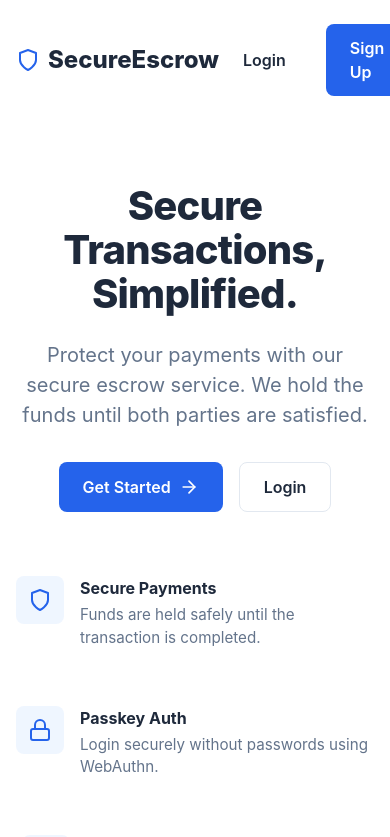
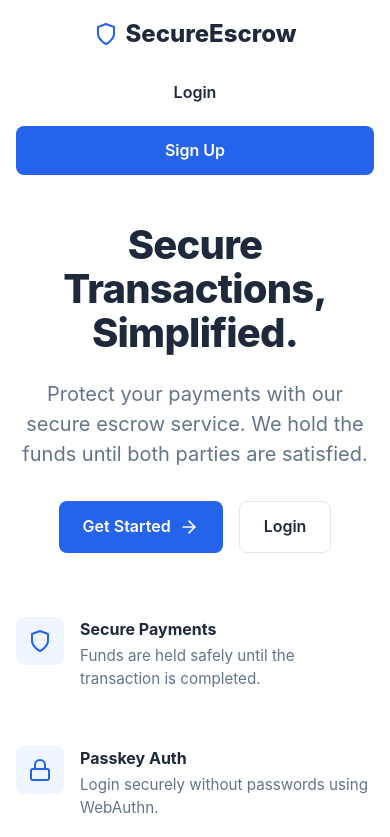
Before and after one commit to ikhwanishak/Eskro-FYP, a Next.js app: page / in a window 390 px wide. Shown: the top 837 px of the page. Built offline with nearby package versions, Linux system fonts and the light colour scheme.

Commit message:
Fix mobile header layout on homepage

```diff
--- a/pages/index.js
+++ b/pages/index.js
@@ -19,7 +19,7 @@ export default function Home() {
             </svg>
             SecureEscrow
           </div>
-          <div style={{ display: 'flex', gap: '1rem' }}>
+          <div className="header-actions">
             <Link href="/login" className="btn btn-outline" style={{ border: 'none' }}>
               Login
             </Link>
--- a/styles/globals.css
+++ b/styles/globals.css
@@ -300,6 +300,14 @@ a {
   justify-content: space-between;
   align-items: center;
   padding: var(--spacing-lg) 0;
+  flex-wrap: wrap;
+  gap: var(--spacing-md);
+}
+
+.header-actions {
+  display: flex;
+  gap: 1rem;
+  align-items: center;
 }
 
 .logo {
@@ -317,10 +325,22 @@ a {
 
 /* Responsive */
 @media (max-width: 768px) {
+  .header {
+    justify-content: center;
+    padding: var(--spacing-md) 0;
+    text-align: center;
+  }
+
+  .header-actions {
+    width: 100%;
+    justify-content: center;
+  }
+
   .hero-section {
     grid-template-columns: 1fr;
     text-align: center;
     gap: var(--spacing-xl);
+    padding-top: var(--spacing-xl);
   }
 
   .hero-content h1 {
@@ -338,6 +358,17 @@ a {
   .feature-list {
     align-items: center;
     text-align: left;
+  }
+}
+
+@media (max-width: 480px) {
+  .header-actions {
+    flex-direction: column;
+    gap: var(--spacing-sm);
+  }
+
+  .header-actions .btn {
+    width: 100%;
   }
 }
 
```
